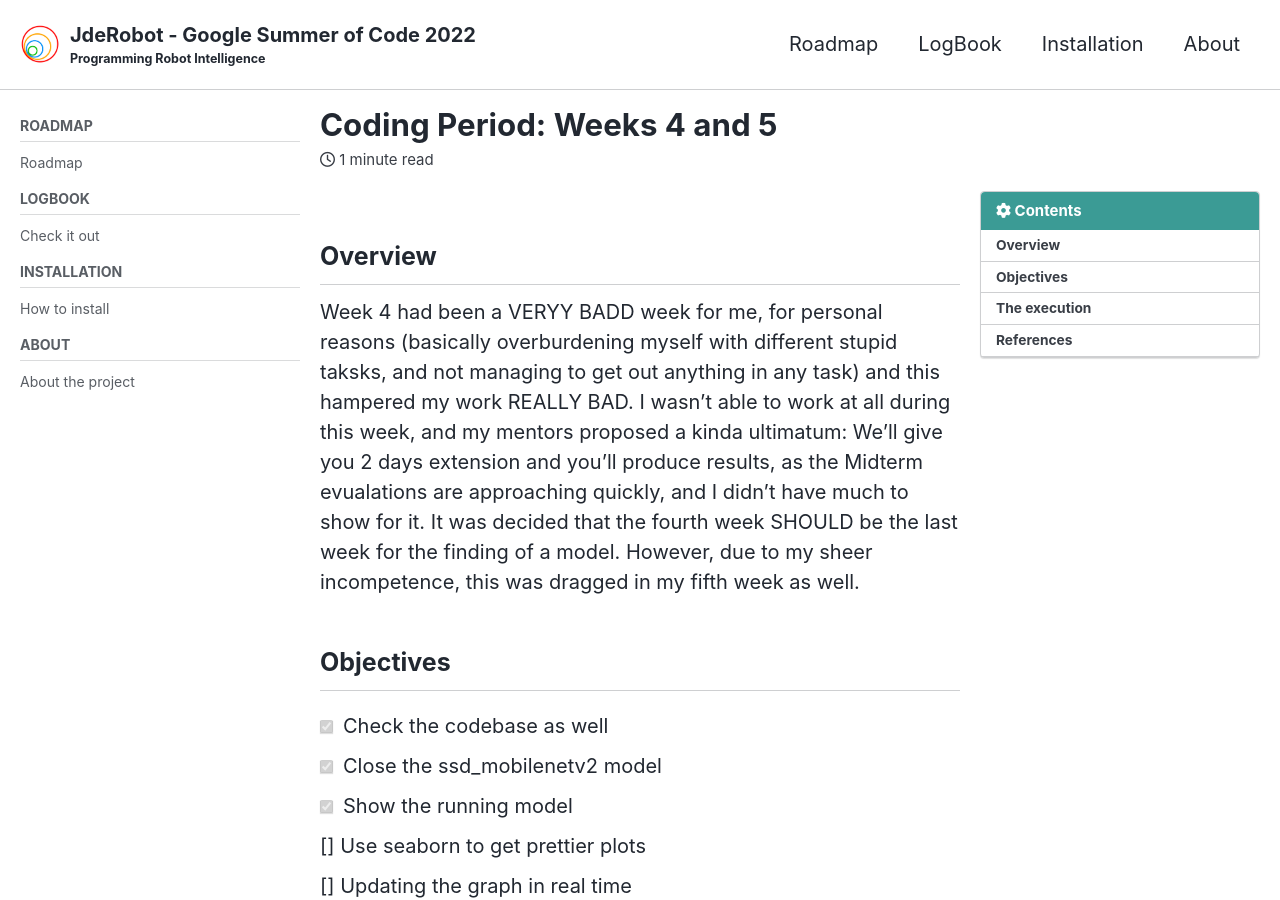
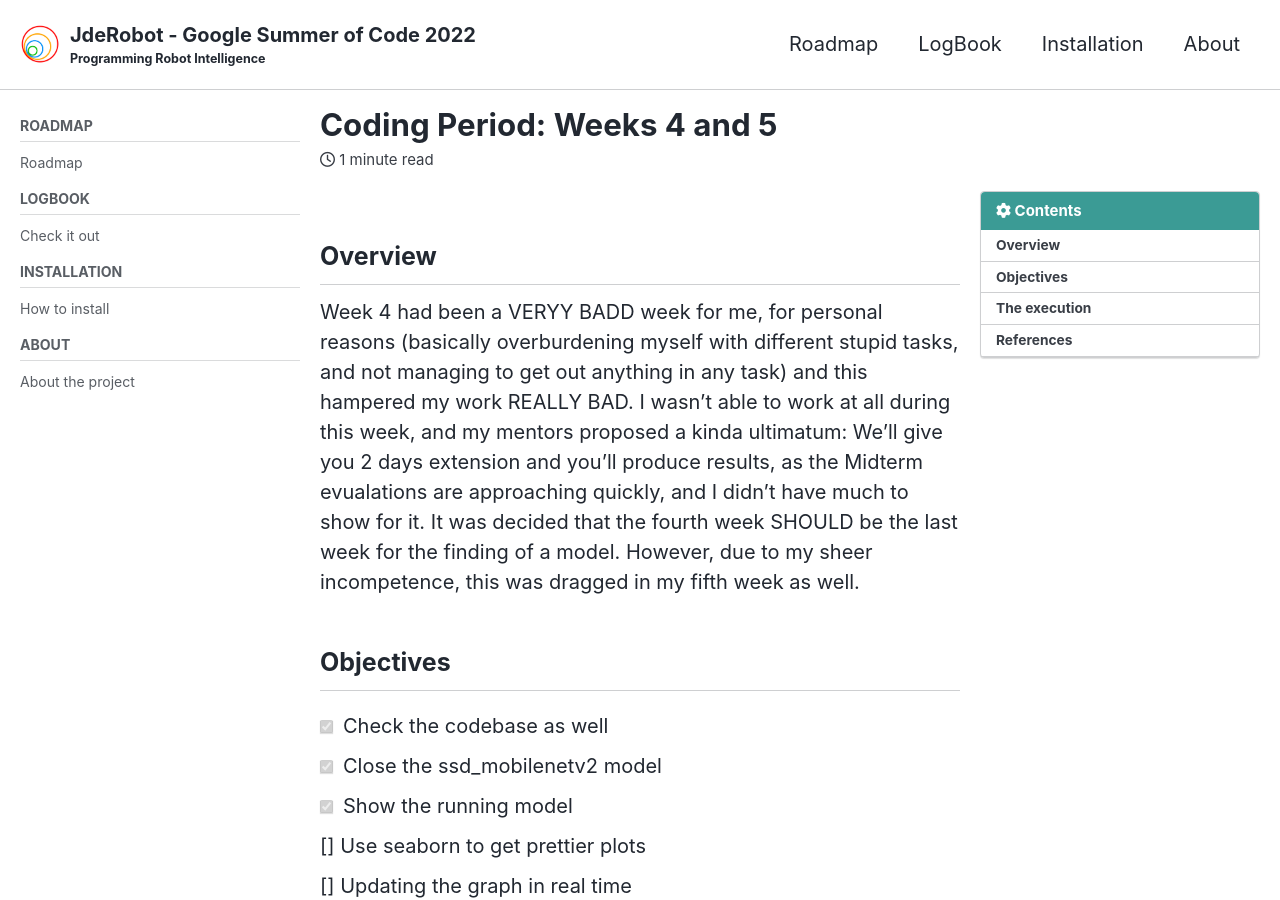
Before and after one commit to TheRoboticsClub/gsoc2022-Bhavesh_Misra, a Jekyll site: the page built from docs/_posts/2022-07-12-Coding_Period_Week4&5.md, in a window 1280 px wide and 900 px high. Built offline with Jekyll 4.4.1, drawn with Linux system fonts in a browser that asks for light colours; cached includes are drawn as plain includes; nearby versions of some CDN libraries; some of the changed text lies outside the part shown.

Commit message:
Final_Stuff_Hopefully

```diff
--- a/docs/_posts/2022-07-12-Coding_Period_Week4&5.md
+++ b/docs/_posts/2022-07-12-Coding_Period_Week4&5.md
@@ -25,7 +25,7 @@ pinned: false
 
 ## Overview
 
-Week 4 had been a VERYY BADD week for me, for personal reasons (basically overburdening myself with different stupid taksks, and not managing to get out anything in any task) and this hampered my work REALLY BAD. I wasn't able to work at all during this week, and my mentors proposed a kinda ultimatum: We'll give you 2 days extension and you'll produce results, as the Midterm evualations are approaching quickly, and I didn't have much to show for it.
+Week 4 had been a VERYY BADD week for me, for personal reasons (basically overburdening myself with different stupid tasks, and not managing to get out anything in any task) and this hampered my work REALLY BAD. I wasn't able to work at all during this week, and my mentors proposed a kinda ultimatum: We'll give you 2 days extension and you'll produce results, as the Midterm evualations are approaching quickly, and I didn't have much to show for it.
 It was decided that the fourth week SHOULD be the last week for the finding of a model. However, due to my sheer incompetence, this was dragged in my fifth week as well.
 
 
```
Also changed, not shown: docs/_posts/2022-09-01-Final_Evaluation_Period.md (+1 -1 lines), 1 other file.
